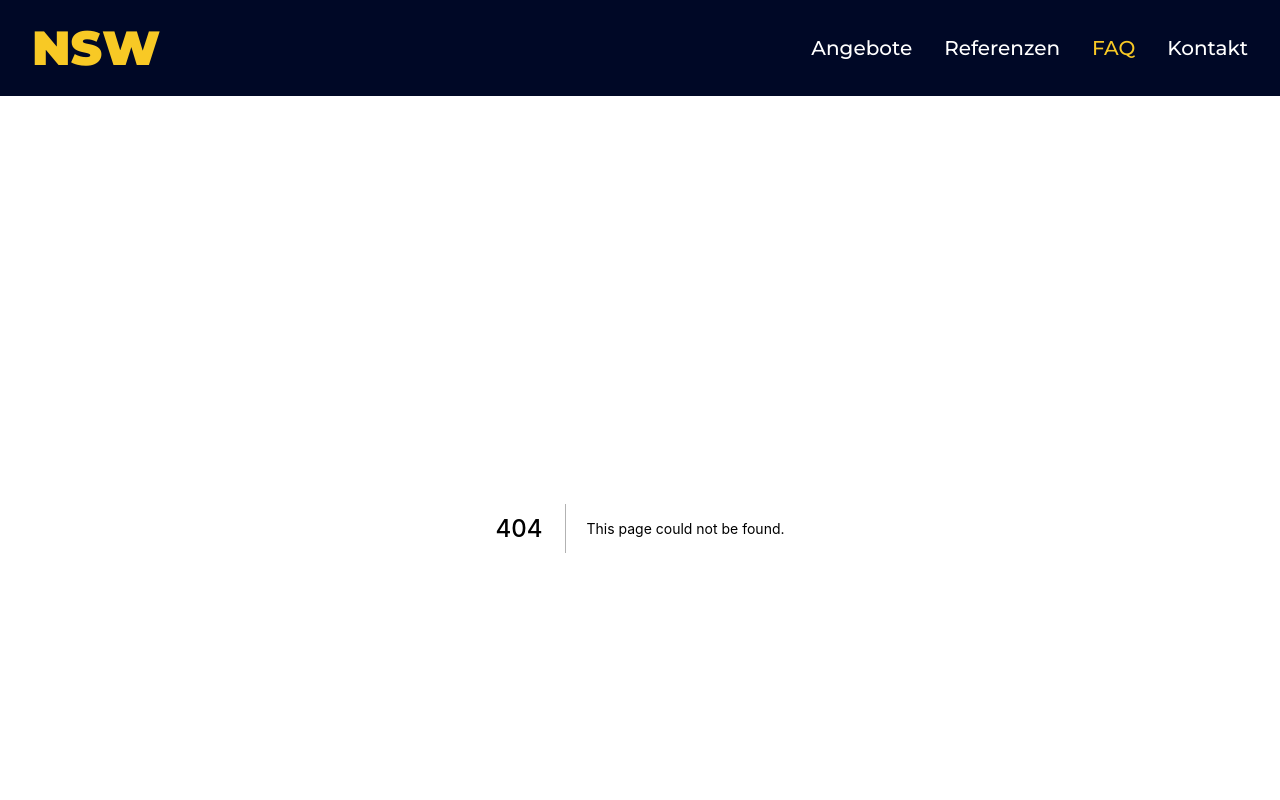
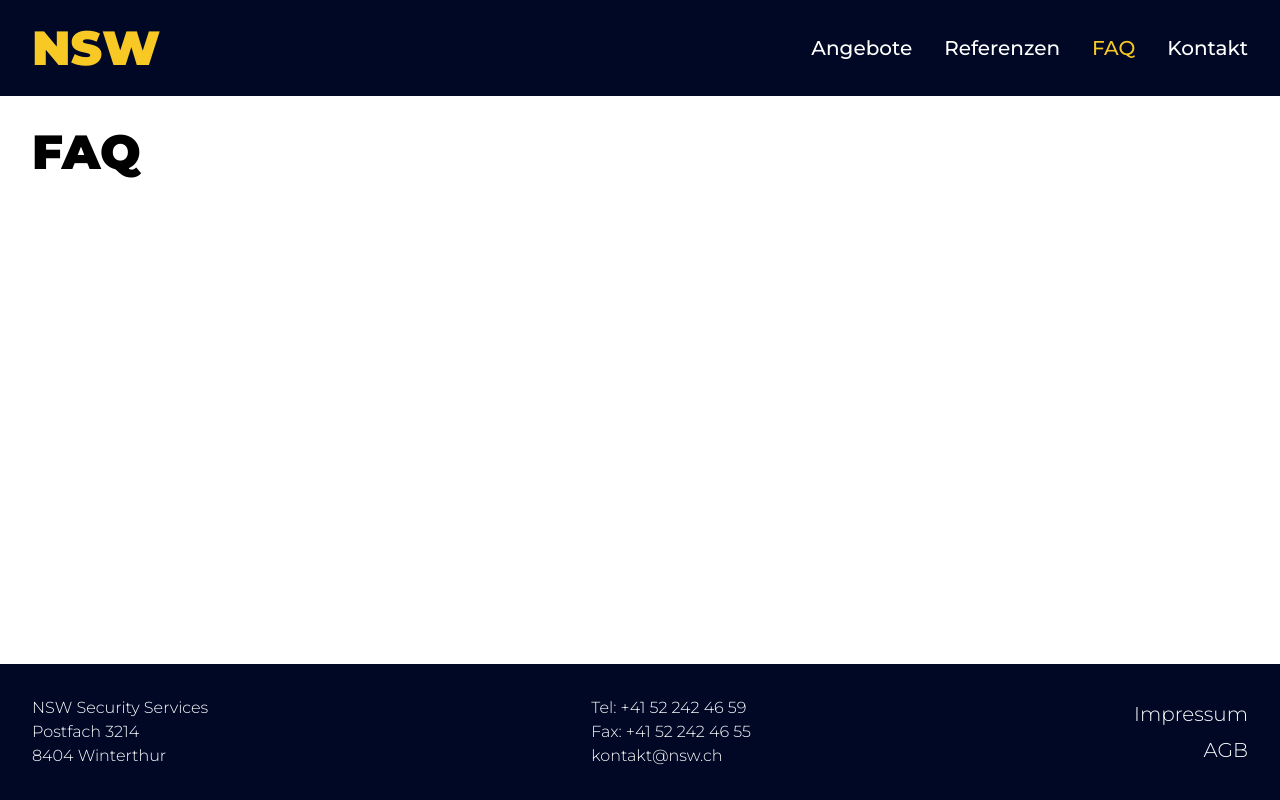
Before and after one commit to marielalaba/nsw-security, a Next.js app: page /faq in a window 1280 px wide. Before the commit this address had no page. Shown: the top 800 px of the page. Built offline with nearby package versions, Linux system fonts and the light colour scheme.

Commit message:
add faq page

```diff
--- a/next.config.js
+++ b/next.config.js
@@ -9,8 +9,9 @@ module.exports = {
     return {
       "/": { page: "/" },
       "/angebote": { page: "/angebote" },
+      "/referenzen": { page: "/referenzen" },
+      "/faq": { page: "/faq" },
       "/kontakt": { page: "/kontakt" },
-      "/referenzen": { page: "/referenzen" },
     };
   },
   //assetPrefix: '',
--- /dev/null
+++ b/src/pages/faq.tsx
@@ -0,0 +1,9 @@
+import { Heading1 } from "../elements/heading1";
+
+export default function FAQ() {
+  return (
+    <div>
+      <Heading1>FAQ</Heading1>
+    </div>
+  );
+}
```
